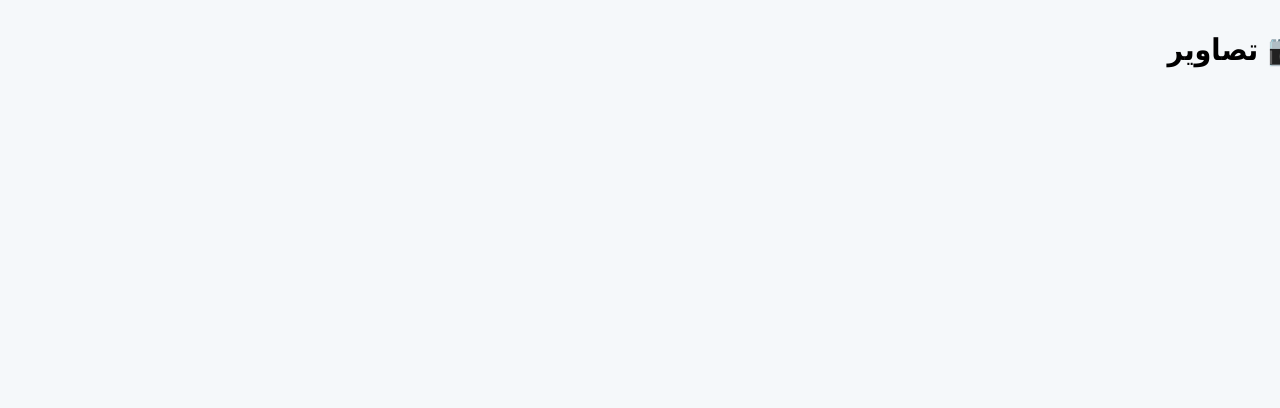
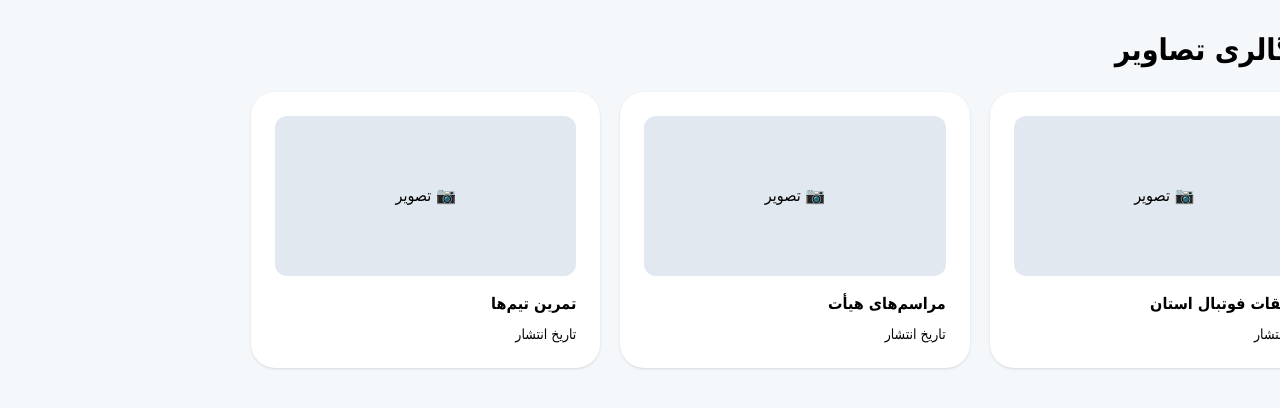
Before and after one commit to mdarzand0315-sys/football-bushehr-v2, a Next.js app: page /gallery in a window 1280 px wide. Shown: the top 408 px of the page. Built offline with nearby package versions, Linux system fonts and the light colour scheme.

Commit message:
Add files via upload

```diff
--- /dev/null
+++ b/app/about/page.tsx
@@ -0,0 +1,9 @@
+
+export default function About(){
+return <main className="max-w-6xl mx-auto p-8">
+<h1 className="text-3xl font-bold">درباره هیأت فوتبال استان بوشهر</h1>
+<div className="bg-white rounded-3xl shadow p-6 mt-5">
+معرفی هیأت فوتبال استان بوشهر، تاریخچه، اهداف و اطلاعات تماس
+</div>
+</main>
+}
--- a/app/gallery/page.tsx
+++ b/app/gallery/page.tsx
@@ -1,6 +1,13 @@
+
+import GalleryCard from "../../components/GalleryCard";
 
 export default function Gallery(){
-return <main className="p-8 max-w-6xl mx-auto">
-<h1 className="text-3xl font-bold">📷 تصاویر</h1>
+return <main className="max-w-6xl mx-auto p-8">
+<h1 className="text-3xl font-bold">📷 گالری تصاویر</h1>
+<div className="grid md:grid-cols-3 gap-5 mt-6">
+<GalleryCard title="مسابقات فوتبال استان"/>
+<GalleryCard title="مراسم‌های هیأت"/>
+<GalleryCard title="تمرین تیم‌ها"/>
+</div>
 </main>
 }
--- a/app/videos/page.tsx
+++ b/app/videos/page.tsx
@@ -1,6 +1,12 @@
+
+import VideoCard from "../../components/VideoCard";
 
 export default function Videos(){
-return <main className="p-8 max-w-6xl mx-auto">
+return <main className="max-w-6xl mx-auto p-8">
 <h1 className="text-3xl font-bold">🎬 ویدیوها</h1>
+<div className="grid md:grid-cols-3 gap-5 mt-6">
+<VideoCard title="گزارش تصویری مسابقات"/>
+<VideoCard title="مصاحبه بازیکنان"/>
+</div>
 </main>
 }
--- /dev/null
+++ b/components/GalleryCard.tsx
@@ -0,0 +1,10 @@
+
+export default function GalleryCard({title}:{title:string}){
+return <div className="bg-white rounded-3xl shadow p-6">
+<div className="h-40 bg-slate-200 rounded-xl flex items-center justify-center">
+📷 تصویر
+</div>
+<h3 className="font-bold mt-4">{title}</h3>
+<p className="text-sm mt-2">تاریخ انتشار</p>
+</div>
+}
--- /dev/null
+++ b/components/VideoCard.tsx
@@ -0,0 +1,10 @@
+
+export default function VideoCard({title}:{title:string}){
+return <div className="bg-white rounded-3xl shadow p-6">
+<div className="h-40 bg-slate-800 text-white rounded-xl flex items-center justify-center">
+▶ ویدیو
+</div>
+<h3 className="font-bold mt-4">{title}</h3>
+<p className="text-sm mt-2">گزارش تصویری فوتبال بوشهر</p>
+</div>
+}
```
